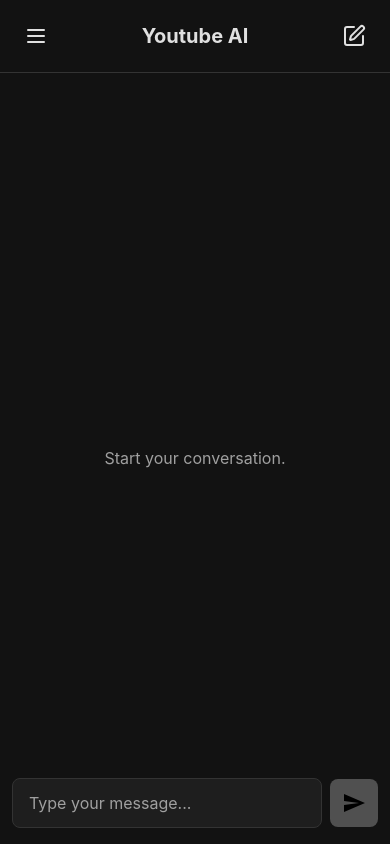
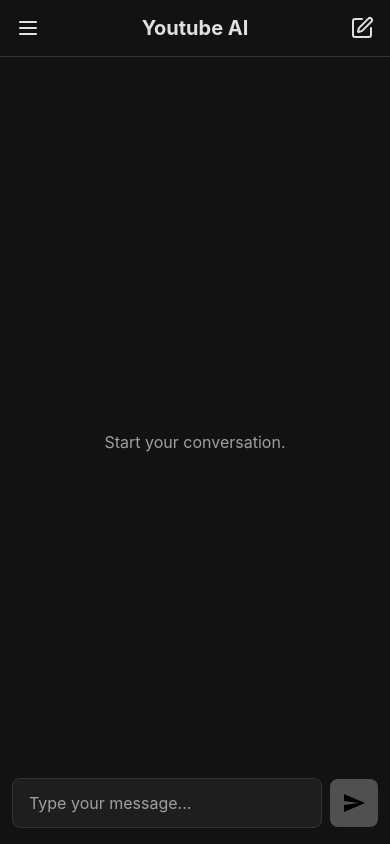
Before and after one commit to Ptopic/youtube-rag-app, a Next.js app in the folder frontend/: page / in a window 390 px wide. Built offline with nearby package versions, Linux system fonts and the light colour scheme; no server answers.

Commit message:
Fix spacing issues

```diff
--- a/frontend/src/features/home/HomePage.tsx
+++ b/frontend/src/features/home/HomePage.tsx
@@ -232,12 +232,12 @@ const HomePage = () => {
       <div className='flex h-[100dvh] flex-col'>
          <nav className='flex items-center justify-between border-b border-border bg-background p-2'>
             <div className='flex w-full items-center justify-between gap-2'>
-               <button className='flex cursor-pointer items-center justify-center p-4'>
+               <button className='flex cursor-pointer items-center justify-center p-2 lg:p-4'>
                   <HamburgerIcon className='h-6 w-6' />
                </button>
                <p className='text-xl font-bold'>Youtube AI</p>
                <button
-                  className='flex cursor-pointer items-center justify-center p-4'
+                  className='flex cursor-pointer items-center justify-center p-2 lg:p-4'
                   onClick={resetChat}
                >
                   <NewChatIcon className='h-6 w-6' />
@@ -248,7 +248,7 @@ const HomePage = () => {
             className='flex h-full w-full flex-col overflow-y-scroll px-4 py-4'
             ref={scrollContainerRef}
          >
-            <div className='mx-auto flex w-full flex-1 flex-col gap-4 py-4 lg:w-[50%]'>
+            <div className='mx-auto flex w-full flex-1 flex-col gap-4 pb-4 lg:w-[50%]'>
                {messages.length === 0 ? (
                   <div className='flex h-full flex-col items-center justify-center p-8 text-center text-text-secondary'>
                      <p>Start your conversation.</p>
@@ -272,7 +272,7 @@ const HomePage = () => {
                                  ? 'max-w-[75%] self-end bg-user-message'
                                  : 'max-w-[100%] self-start !px-0 !pb-16 !pt-0',
                               index === messages.length - 1 &&
-                                 'min-h-[calc(100dvh-190px)]'
+                                 'min-h-[calc(100dvh-175px)] lg:min-h-[calc(100dvh-190px)]'
                            )}
                         >
                            <div className='min-w-0 text-text'>
```
